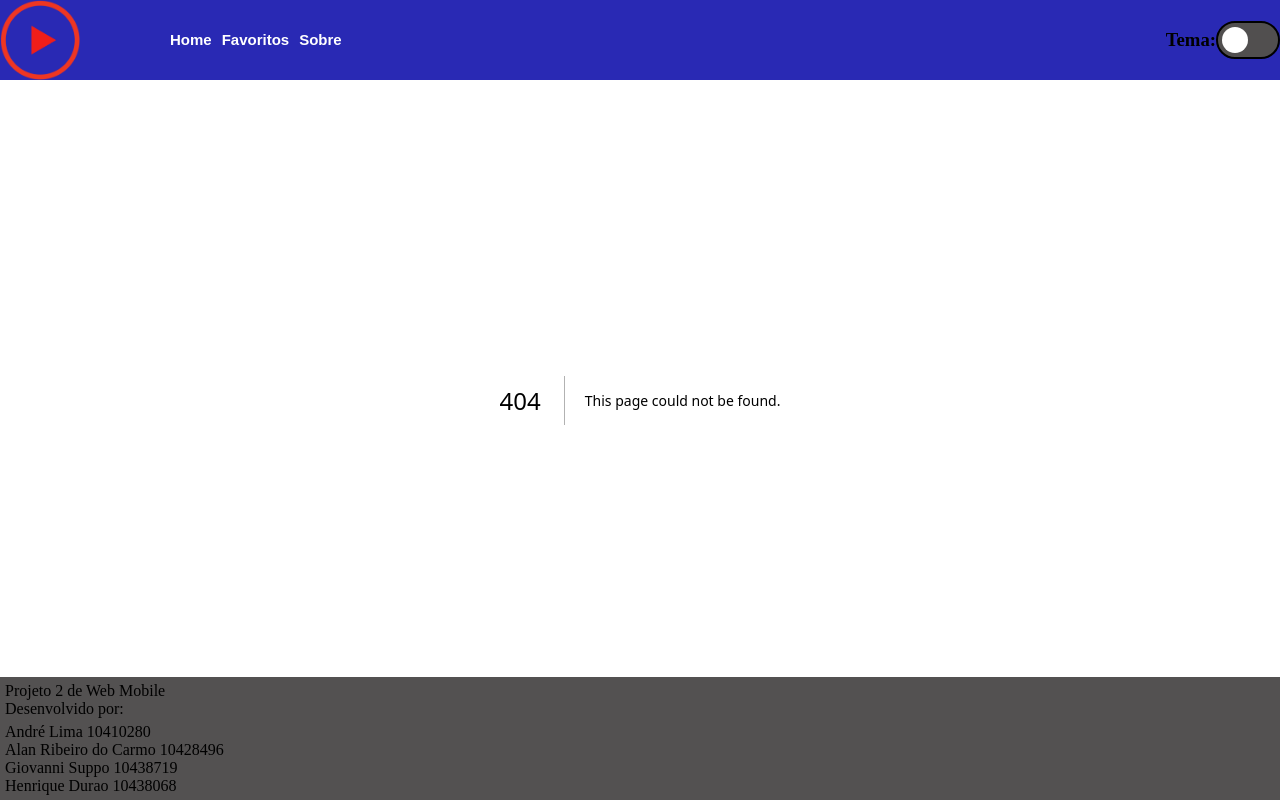
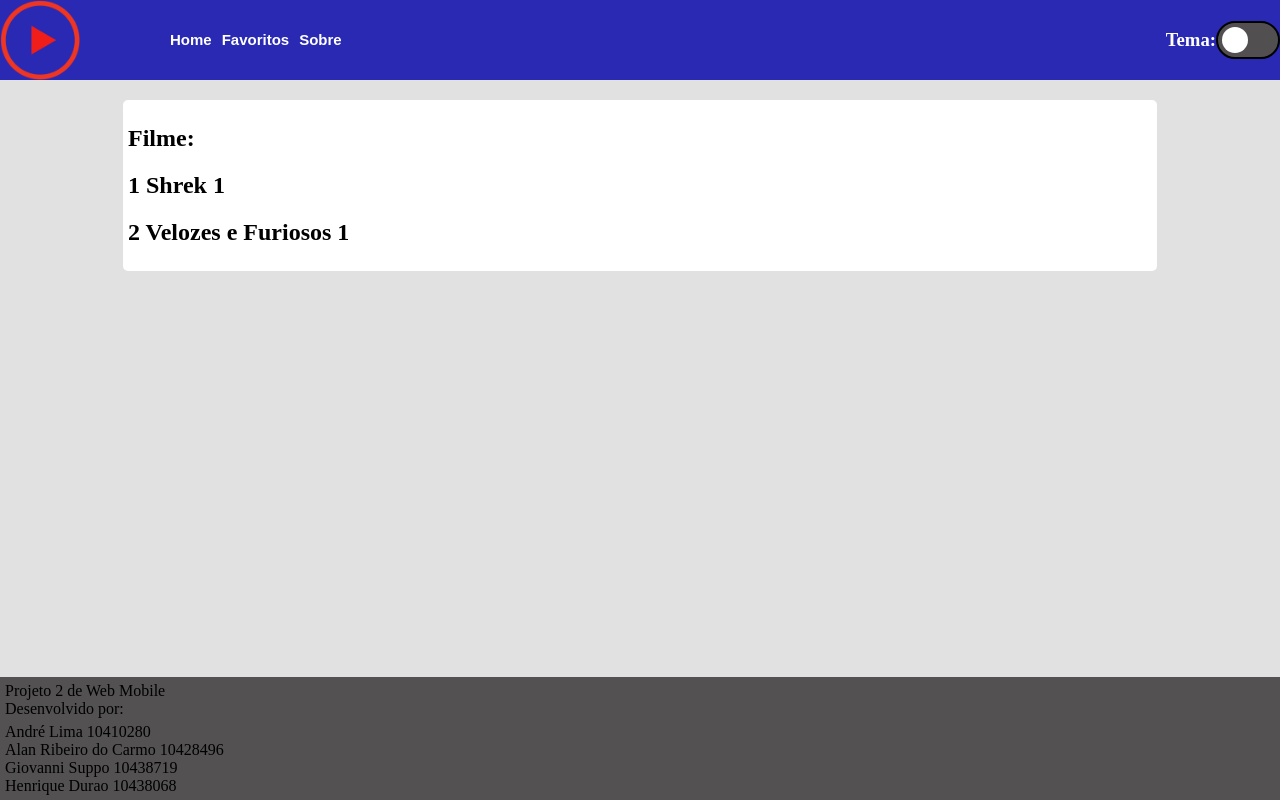
Before and after one commit to Alanribc/Web-Mobile-2, a Next.js app in the folder webmobile/: page /filmes in a window 1280 px wide. Before the commit this address had no page. Built offline with nearby package versions, Linux system fonts and the light colour scheme.

Commit message:
rotas dinamicas1

```diff
--- a/webmobile/src/app/favoritos/page.js
+++ /dev/null
@@ -1,5 +0,0 @@
-export default function Favoritos() {
-    return(
-        <></>
-    );
-}
--- /dev/null
+++ b/webmobile/src/app/filmes/page.js
@@ -0,0 +1,24 @@
+export default function Filme() {
+
+    const filmes = [
+        {codigo: 1, nome: "Shrek 1"},
+        {codigo: 2, nome: "Velozes e Furiosos 1"}
+    ]
+
+    return(
+        <main className="mainPrincipal">
+            <article className="article1">
+                <h1>Filme:</h1>
+                <section>
+                        {
+                            filmes.map((f) => {
+                                return(
+                                    <h2 key={f.codigo}>{f.codigo} {f.nome}</h2>
+                                )
+                            })
+                        }
+                </section>
+            </article>
+        </main>
+    );
+}
--- a/webmobile/src/app/globals.css
+++ b/webmobile/src/app/globals.css
@@ -158,6 +158,15 @@ p{
     gap:10px;
 }
 
+.mainFilme{
+    display: flex;
+    align-items: center;
+    flex-direction: column;
+    padding-top: 100px;
+    gap:10px;
+    padding-top: 200px;
+}
+
 .article1{
     background-color: var(--colorArticle);
     color: black;
```
Also changed, not shown: webmobile/src/app/filmes/[filme]/page.js (added, +22 -0 lines).
